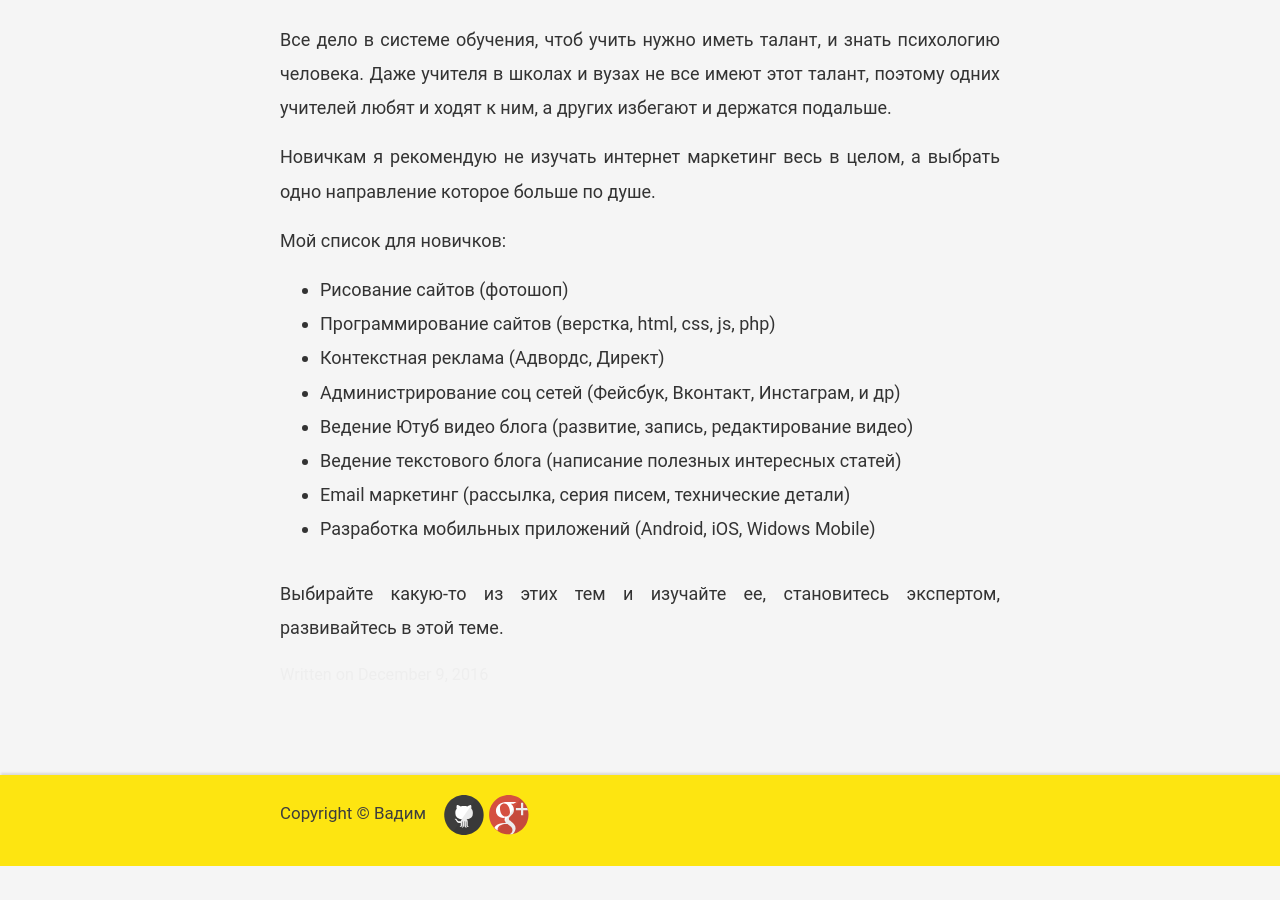
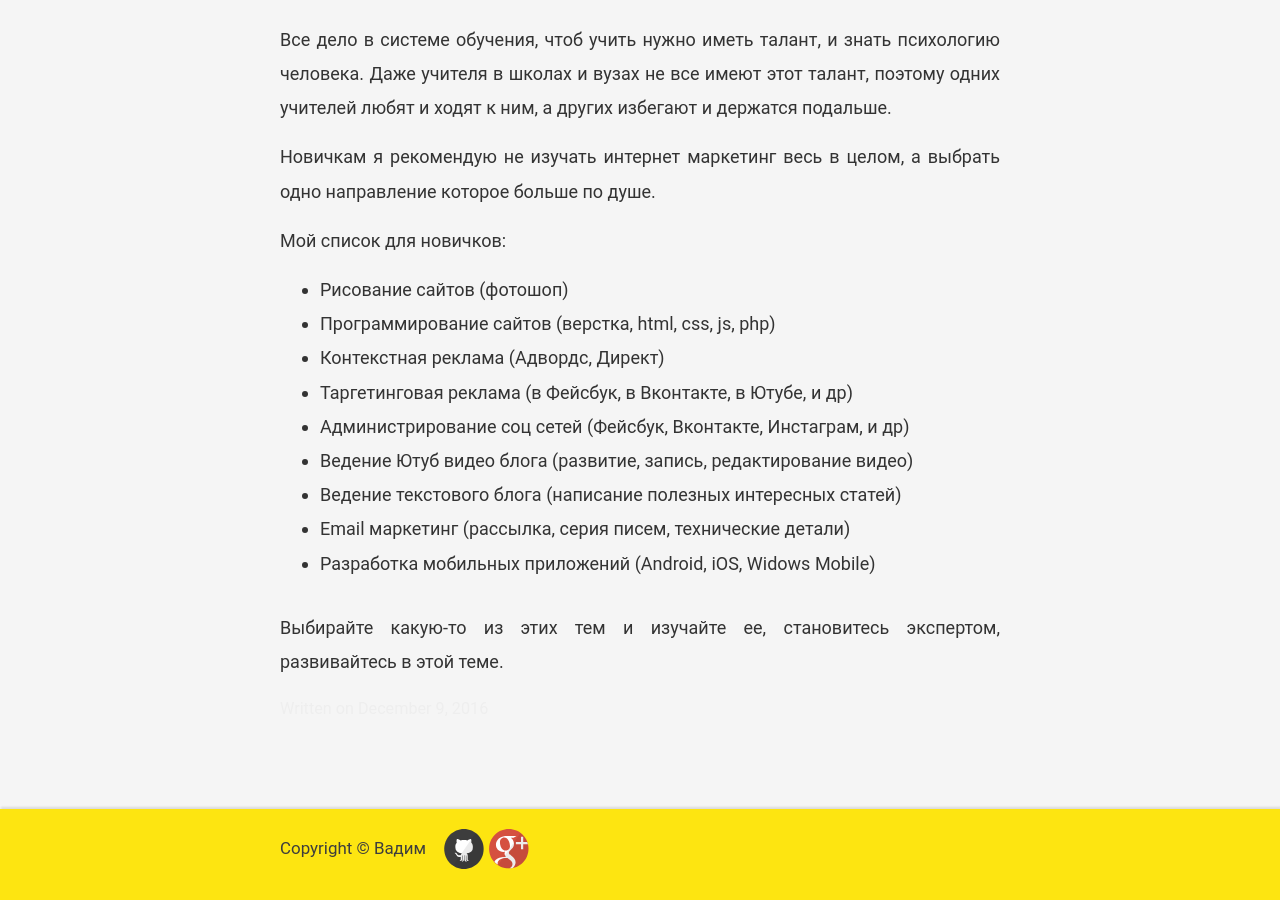
Before and after one commit to VadymVolos/vadymvolos.github.io, a Jekyll site: the page built from _posts/digital-marketing/2016-12-09-kakie-kursy-vybrat-po-internet-marketingu.md, in a window 1280 px wide and 900 px high, scrolled down 603 px. Built offline with Jekyll 4.4.1, drawn with Linux system fonts in a browser that asks for light colours; comment, search, counter and statistics services are not loaded; before the commit the page ends 1469 px from its top, so only the background shows below that.

Commit message:
Update 2016-12-09-kakie-kursy-vybrat-po-internet-marketingu.md

```diff
--- a/_posts/digital-marketing/2016-12-09-kakie-kursy-vybrat-po-internet-marketingu.md
+++ b/_posts/digital-marketing/2016-12-09-kakie-kursy-vybrat-po-internet-marketingu.md
@@ -25,7 +25,8 @@
 <li>Рисование сайтов (фотошоп)</li>
 <li>Программирование сайтов (верстка, html, css, js, php)</li>
 <li>Контекстная реклама (Адвордс, Директ)</li>
-<li>Администрирование соц сетей (Фейсбук, Вконтакт, Инстаграм, и др)</li>
+<li>Таргетинговая реклама (в Фейсбук, в Вконтакте, в Ютубе, и др)</li>
+<li>Администрирование соц сетей (Фейсбук, Вконтакте, Инстаграм, и др)</li>
 <li>Ведение Ютуб видео блога (развитие, запись, редактирование видео)</li>
 <li>Ведение текстового блога (написание полезных интересных статей)</li>
 <li>Email маркетинг (раcсылка, серия писем, технические детали)</li>
```
